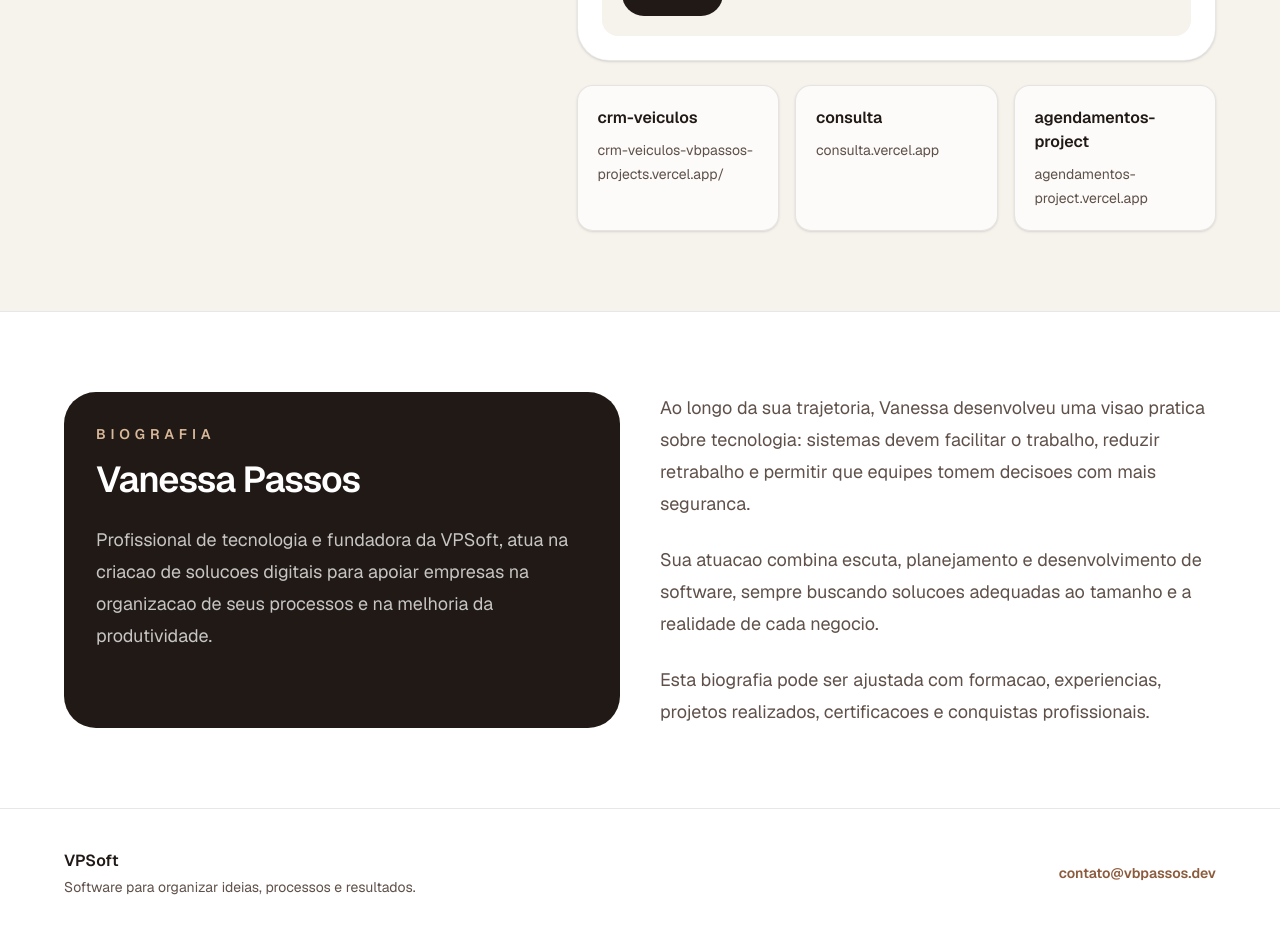
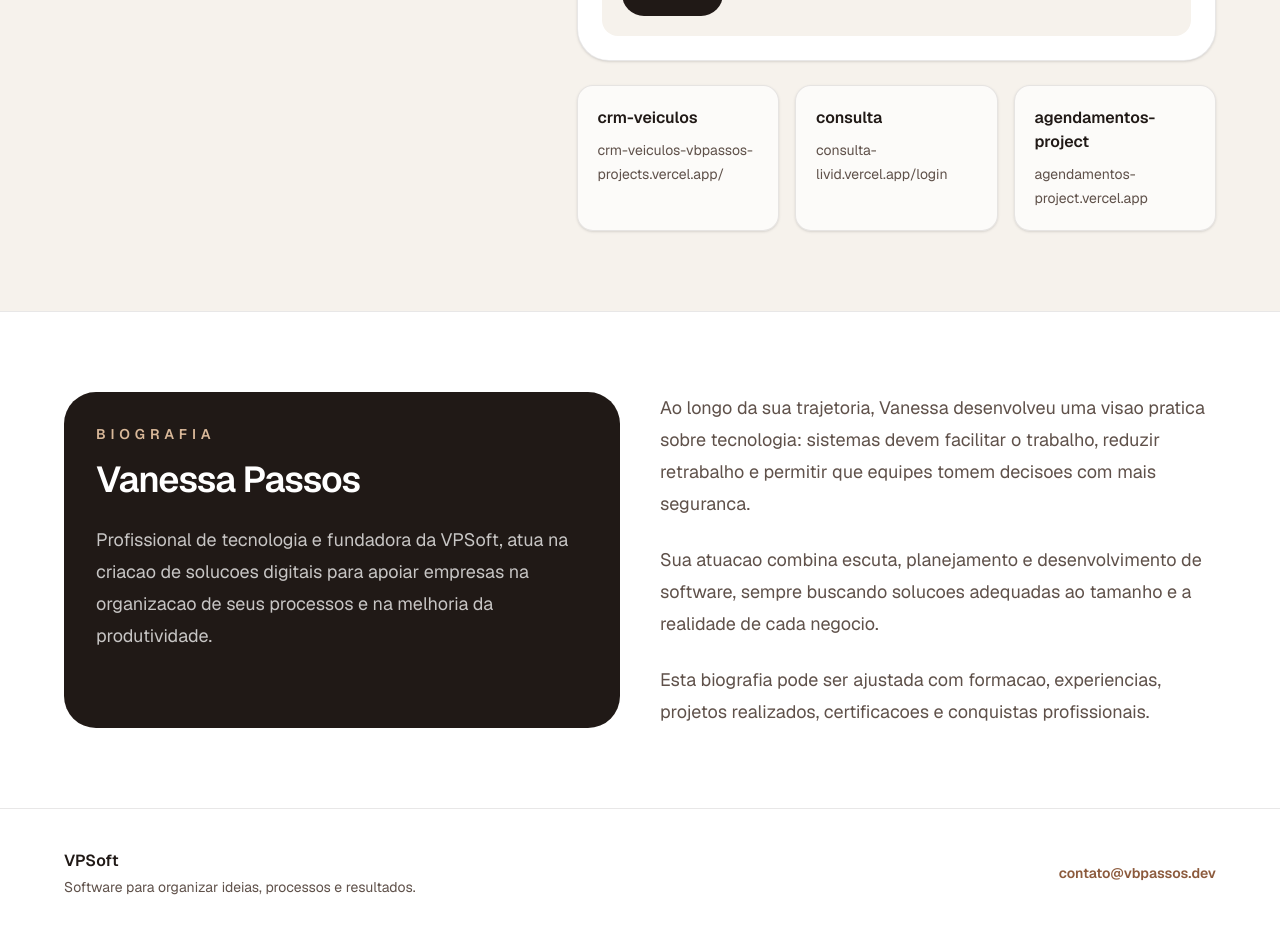
Before and after one commit to vbpassosdev/vpsoft-site, a Next.js app: page / in a window 1280 px wide. Shown: the part 1740-2673 px from the top of the page. Built offline with nearby package versions, Linux system fonts and the light colour scheme.

Commit message:
Update consulta project link

```diff
--- a/src/app/page.tsx
+++ b/src/app/page.tsx
@@ -25,7 +25,7 @@ const createdSites = [
     description:
       "Site para consultas e acesso rapido a informacoes organizadas em uma interface simples.",
     name: "consulta",
-    url: "https://consulta.vercel.app",
+    url: "https://consulta-livid.vercel.app/login",
   },
   {
     description:
```
